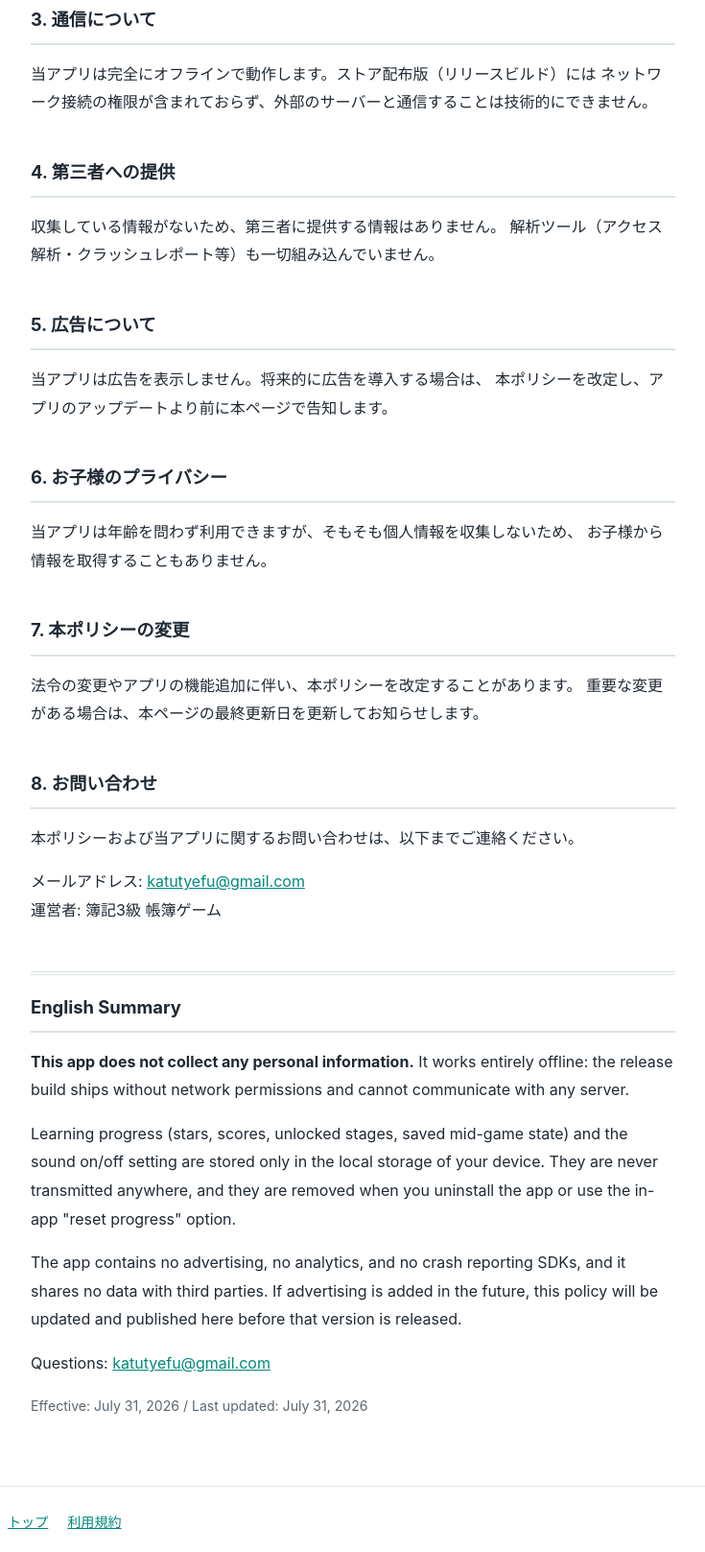
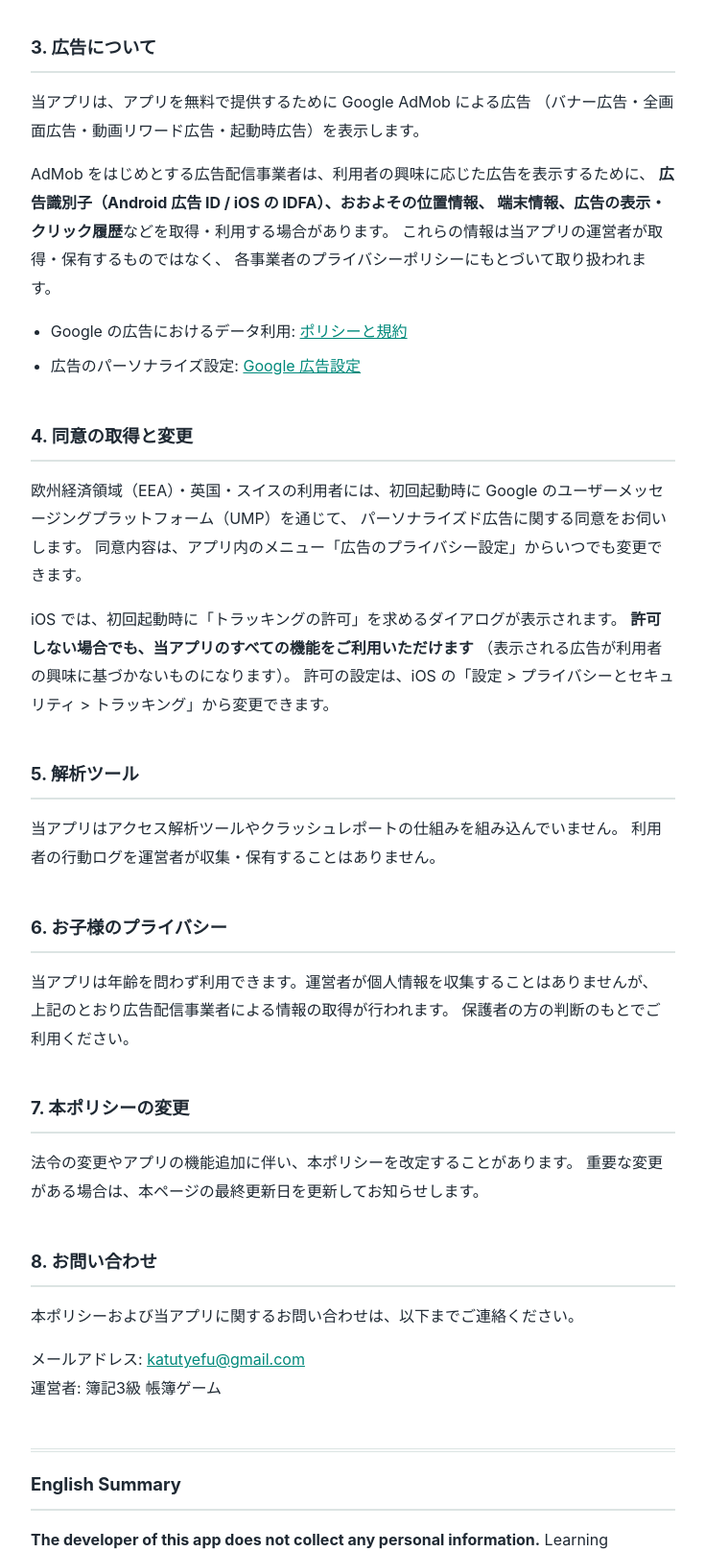
Before and after one commit to tyefu/tyefu.github.io, a plain HTML site: page privacy-policy.html in a window 1280 px wide. Shown: the part 1050-2667 px from the top of the page at 96% size, without its empty margins (272-1007 px from the left). Drawn offline with Linux system fonts and the light colour scheme.

Commit message:
Update privacy policy for AdMob advertising
広告を入れたことで「広告を表示しません」「完全オフライン」が
事実と食い違うため改定した。広告識別子の取得、UMP による同意、
iOS の ATT、同意の変更方法を明記している。

Co-Authored-By: Claude Opus 5 (1M context) <noreply@anthropic.com>

```diff
--- a/privacy-policy.html
+++ b/privacy-policy.html
@@ -19,20 +19,23 @@
   <p class="meta">制定日: 2026年7月31日 / 最終更新日: 2026年7月31日</p>
 
   <p class="lead">
-    <strong>当アプリは、利用者の個人情報を一切収集しません。</strong>
-    アプリはインターネットに接続せず、学習の進捗はすべて利用者の端末内にのみ保存されます。
+    <strong>当アプリは、利用者が入力した個人情報を収集しません。</strong>
+    学習の進捗はすべて端末内にのみ保存されます。
+    ただし、アプリを無料で提供するために <strong>Google AdMob による広告を表示</strong>しており、
+    広告配信の目的で広告識別子などが第三者（Google および広告提供事業者）によって
+    取得されることがあります。
   </p>
 
-  <h2>1. 収集する情報</h2>
+  <h2>1. 当社が収集する情報</h2>
   <p>
-    当アプリは、氏名・メールアドレス・電話番号・位置情報・連絡先・端末識別子・広告IDなど、
+    当アプリの運営者は、氏名・メールアドレス・電話番号・住所・位置情報・連絡先など、
     個人を識別できる情報を<strong>一切収集しません</strong>。
-    利用者に会員登録やログインを求めることもありません。
+    会員登録やログインを求めることもありません。
   </p>
 
-  <h2>2. 端末内に保存する情報</h2>
+  <h2>2. 端末内にのみ保存する情報</h2>
   <p>
-    学習を続きから再開できるようにするため、以下の情報を端末内のストレージにのみ保存します。
+    学習を続きから再開できるようにするため、以下を端末内のストレージにのみ保存します。
     これらが外部に送信されることはありません。
   </p>
   <div class="table-scroll">
@@ -60,28 +63,56 @@
     アプリ内の「進捗をリセット」からも、いつでも消去できます。
   </p>
 
-  <h2>3. 通信について</h2>
+  <h2>3. 広告について</h2>
   <p>
-    当アプリは完全にオフラインで動作します。ストア配布版（リリースビルド）には
-    ネットワーク接続の権限が含まれておらず、外部のサーバーと通信することは技術的にできません。
+    当アプリは、アプリを無料で提供するために Google AdMob による広告
+    （バナー広告・全画面広告・動画リワード広告・起動時広告）を表示します。
+  </p>
+  <p>
+    AdMob をはじめとする広告配信事業者は、利用者の興味に応じた広告を表示するために、
+    <strong>広告識別子（Android 広告 ID / iOS の IDFA）、おおよその位置情報、
+    端末情報、広告の表示・クリック履歴</strong>などを取得・利用する場合があります。
+    これらの情報は当アプリの運営者が取得・保有するものではなく、
+    各事業者のプライバシーポリシーにもとづいて取り扱われます。
+  </p>
+  <ul>
+    <li>
+      Google の広告におけるデータ利用:
+      <a href="https://policies.google.com/technologies/partner-sites" rel="noopener">
+        ポリシーと規約
+      </a>
+    </li>
+    <li>
+      広告のパーソナライズ設定:
+      <a href="https://adssettings.google.com/" rel="noopener">Google 広告設定</a>
+    </li>
+  </ul>
+
+  <h2>4. 同意の取得と変更</h2>
+  <p>
+    欧州経済領域（EEA）・英国・スイスの利用者には、初回起動時に
+    Google のユーザーメッセージングプラットフォーム（UMP）を通じて、
+    パーソナライズド広告に関する同意をお伺いします。
+    同意内容は、アプリ内のメニュー「広告のプライバシー設定」からいつでも変更できます。
+  </p>
+  <p>
+    iOS では、初回起動時に「トラッキングの許可」を求めるダイアログが表示されます。
+    <strong>許可しない場合でも、当アプリのすべての機能をご利用いただけます</strong>
+    （表示される広告が利用者の興味に基づかないものになります）。
+    許可の設定は、iOS の「設定 &gt; プライバシーとセキュリティ &gt; トラッキング」から変更できます。
   </p>
 
-  <h2>4. 第三者への提供</h2>
+  <h2>5. 解析ツール</h2>
   <p>
-    収集している情報がないため、第三者に提供する情報はありません。
-    解析ツール（アクセス解析・クラッシュレポート等）も一切組み込んでいません。
-  </p>
-
-  <h2>5. 広告について</h2>
-  <p>
-    当アプリは広告を表示しません。将来的に広告を導入する場合は、
-    本ポリシーを改定し、アプリのアップデートより前に本ページで告知します。
+    当アプリはアクセス解析ツールやクラッシュレポートの仕組みを組み込んでいません。
+    利用者の行動ログを運営者が収集・保有することはありません。
   </p>
 
   <h2>6. お子様のプライバシー</h2>
   <p>
-    当アプリは年齢を問わず利用できますが、そもそも個人情報を収集しないため、
-    お子様から情報を取得することもありません。
+    当アプリは年齢を問わず利用できます。運営者が個人情報を収集することはありませんが、
+    上記のとおり広告配信事業者による情報の取得が行われます。
+    保護者の方の判断のもとでご利用ください。
   </p>
 
   <h2>7. 本ポリシーの変更</h2>
@@ -102,20 +133,27 @@
   <section class="en">
     <h2>English Summary</h2>
     <p>
-      <strong>This app does not collect any personal information.</strong>
-      It works entirely offline: the release build ships without network permissions
-      and cannot communicate with any server.
-    </p>
-    <p>
+      <strong>The developer of this app does not collect any personal information.</strong>
       Learning progress (stars, scores, unlocked stages, saved mid-game state) and the
       sound on/off setting are stored only in the local storage of your device. They are
       never transmitted anywhere, and they are removed when you uninstall the app or use
       the in-app "reset progress" option.
     </p>
     <p>
-      The app contains no advertising, no analytics, and no crash reporting SDKs, and it
-      shares no data with third parties. If advertising is added in the future, this policy
-      will be updated and published here before that version is released.
+      The app is free and supported by <strong>Google AdMob advertising</strong> (banner,
+      interstitial, rewarded video and app open formats). Advertising providers may collect
+      and use advertising identifiers (Android Advertising ID / iOS IDFA), coarse location,
+      device information and ad interaction data to serve relevant ads. This data is handled
+      by those providers under their own privacy policies, not by the developer of this app.
+    </p>
+    <p>
+      Users in the EEA, UK and Switzerland are asked for consent through Google's User
+      Messaging Platform on first launch, and can change their choice at any time from the
+      in-app menu. On iOS, a tracking permission prompt is shown; declining it does not
+      restrict any feature of the app.
+    </p>
+    <p>
+      The app contains no analytics or crash reporting SDKs.
     </p>
     <p>
       Questions: <a href="mailto:katutyefu@gmail.com">katutyefu@gmail.com</a>
```
Also changed, not shown: index.html (+3 -3 lines).
